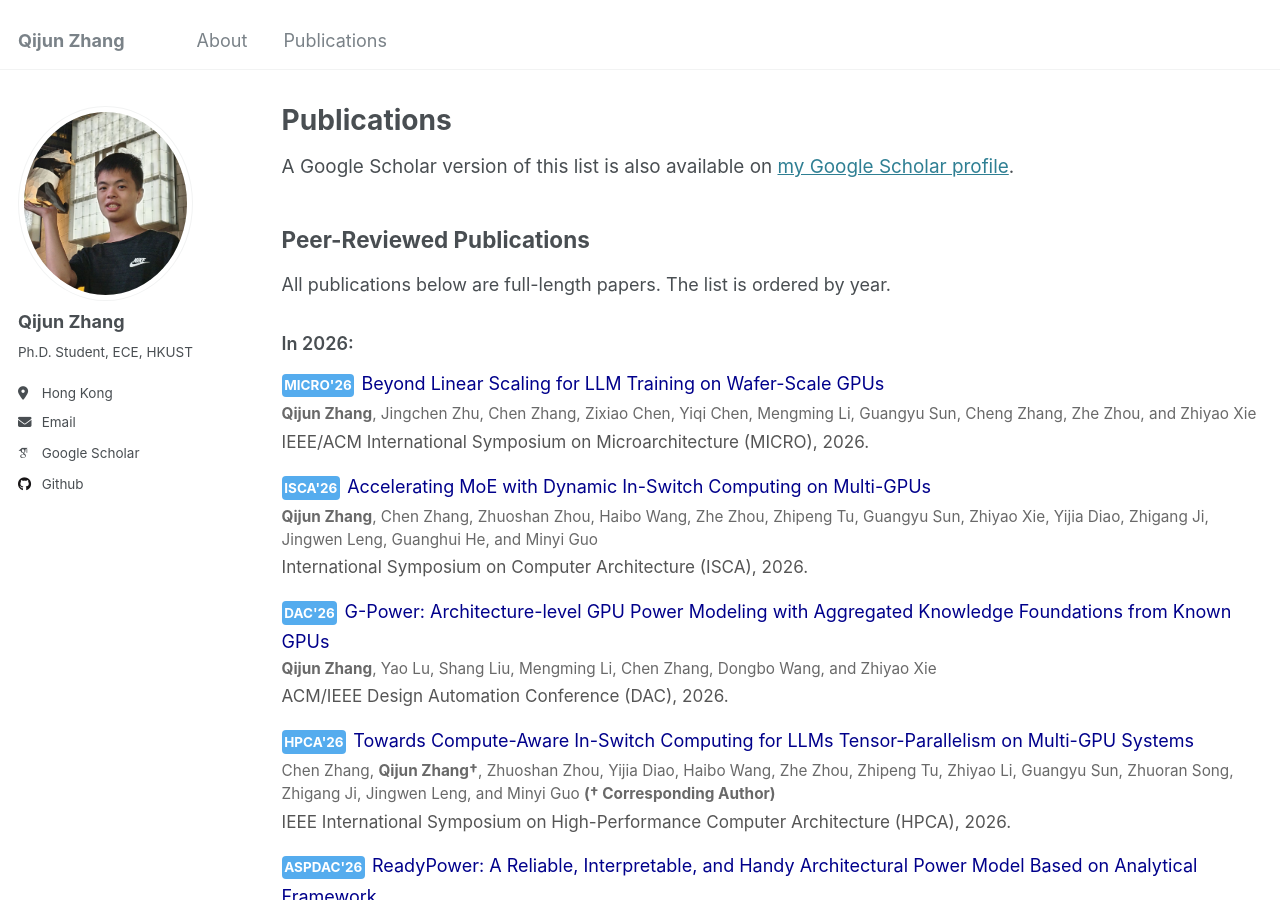
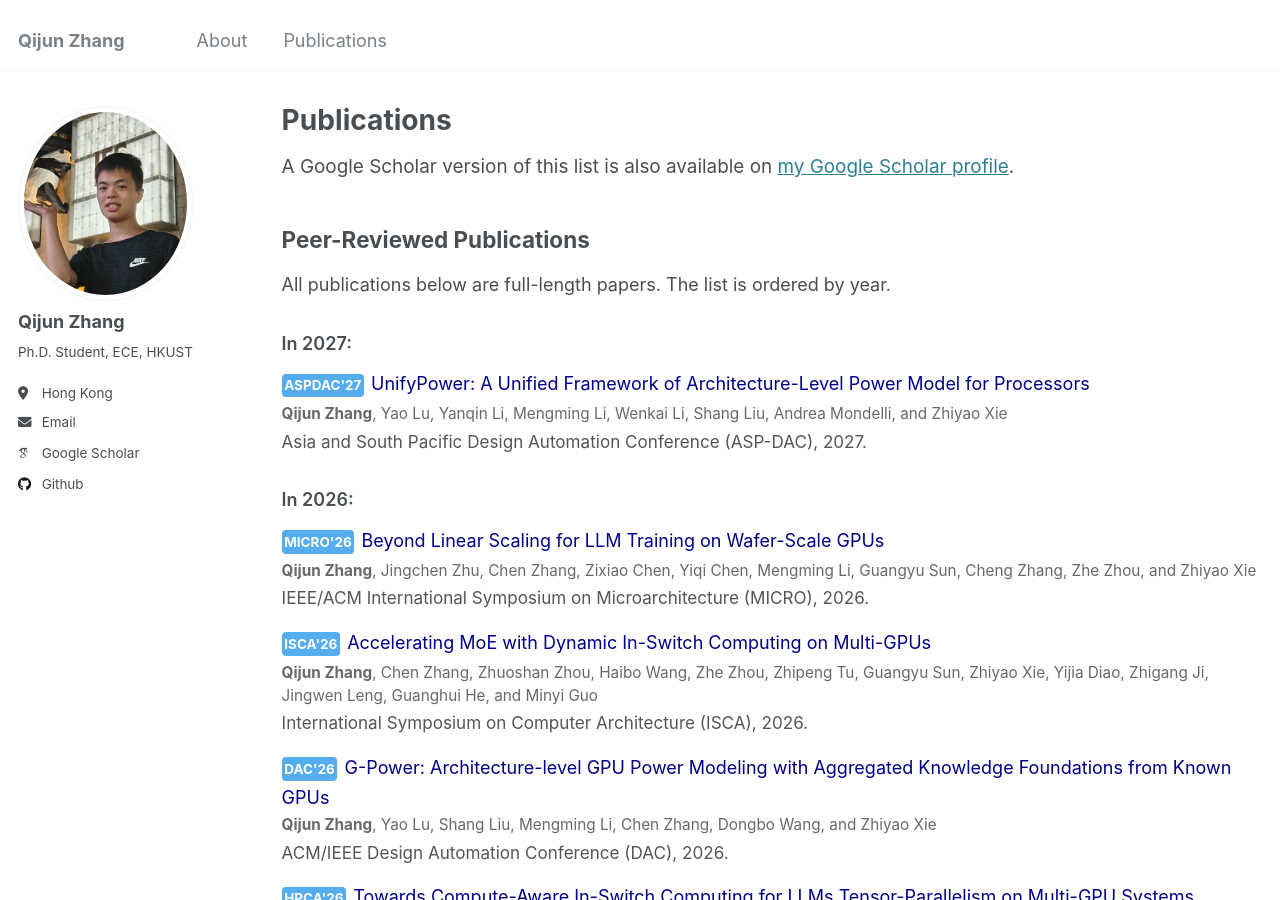
Before and after one commit to zqj2333/zqj2333.github.io, a Jekyll site: the page built from _pages/publications.html, in a window 1280 px wide and 900 px high. Built offline with Jekyll 4.4.1, drawn with Linux system fonts in a browser that asks for light colours; some web fonts are replaced.

Commit message:
Update publications.html

```diff
--- a/_pages/publications.html
+++ b/_pages/publications.html
@@ -12,6 +12,15 @@ author_profile: true
 <h2>Peer-Reviewed Publications</h2>
 
 <p>All publications below are full-length papers. The list is ordered by year.</p>
+
+
+<p class="publication-year-title">In 2027:</p>
+
+<div class="publication-entry">
+  <p class="publication-title-line"><a class="btn" href="https://microarch.org/micro59/">ASPDAC'27</a> UnifyPower: A Unified Framework of Architecture-Level Power Model for Processors</p>
+  <p class="publication-authors-line"><strong>Qijun Zhang</strong>, Yao Lu, Yanqin Li, Mengming Li, Wenkai Li, Shang Liu, Andrea Mondelli, and Zhiyao Xie</p>
+  <p class="publication-meta-line">Asia and South Pacific Design Automation Conference (ASP-DAC), 2027.</p>
+</div>
 
 <p class="publication-year-title">In 2026:</p>
 
```
